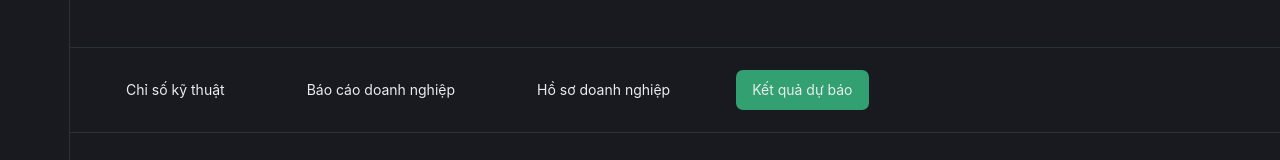
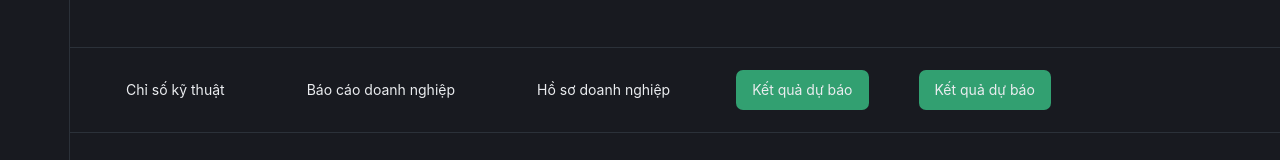
Before and after one commit to finlangai/nextjs_mvp, a Next.js app: page /dashboard/co-phieu/1/ket-qua-du-bao in a window 1280 px wide. Shown: the part 539-699 px from the top of the page. Built offline with nearby package versions, Linux system fonts and the light colour scheme; no server answers.

Commit message:
set up: DuLieuLichSuPage

```diff
--- /dev/null
+++ b/src/app/dashboard/co-phieu/[symbol]/du-lieu-lich-su/page.tsx
@@ -0,0 +1,38 @@
+"use client";
+import { useAppDispatch, useAppSelector } from '@/src/redux/hooks/useAppStore';
+import useSetSelectedButtonSiderBar from '@/src/redux/hooks/useButtonsiderBar';
+
+export default function BaoCaoDoanhNghiepPage({ params }: { params: { symbol: string } }) {
+    const { symbol } = params;
+
+    const dispatch = useAppDispatch();
+
+    // Xác định UI của trang đang ở
+    useSetSelectedButtonSiderBar(4);
+
+    const handleButtonClick = (button: number, text: string) => {
+        // dispatch(setSelectedButtonAndText({ button, text }));
+    };
+
+    return (
+        <>
+            <div className='px-[40px] py-[22px] flex items-center gap-x-[50px] mb-[28px]'>
+                {/* <button
+                    className={`text-[14px] py-[10px] px-[16px] rounded-[7px] ${selectedButton === 1 ? 'bg-fintown-btn-active-3 text-fintown-pr9' : 'text-fintown-txt-2'}`}
+                    onClick={() => handleButtonClick(1, 'Cân đối kế toán')}>
+                    Cân đối kế toán
+                </button>
+                <button
+                    className={`text-[14px] py-[10px] px-[16px] rounded-[7px] ${selectedButton === 2 ? 'bg-fintown-btn-active-3 text-fintown-pr9' : 'text-fintown-txt-2'}`}
+                    onClick={() => handleButtonClick(2, 'Kết quả kinh doanh')}>
+                    Kết quả kinh doanh
+                </button>
+                <button
+                    className={`text-[14px] py-[10px] px-[16px] rounded-[7px] ${selectedButton === 3 ? 'bg-fintown-btn-active-3 text-fintown-pr9' : 'text-fintown-txt-2'}`}
+                    onClick={() => handleButtonClick(3, 'Lưu chuyển tiền tệ')}>
+                    Lưu chuyển tiền tệ
+                </button> */}
+            </div>
+        </>
+    )
+}
--- a/src/app/dashboard/co-phieu/[symbol]/layout.tsx
+++ b/src/app/dashboard/co-phieu/[symbol]/layout.tsx
@@ -81,6 +81,15 @@ export default function MaCoPhieuLayout({ children, params }: { children: React.
                     </button>
                 </Link>
 
+                <Link href={`/dashboard/co-phieu/${symbol}/du-lieu-lich-su`}>
+                    <button
+                        onClick={() => handleButtonClick(4)}
+                        className={`text-sm py-[10px] px-[16px] rounded-[7px] ${selectedButton === 3 ? 'bg-fintown-btn-active-1 text-fintown-txt-1' : 'text-fintown-txt-1'}`}
+                    >
+                        Kết quả dự báo
+                    </button>
+                </Link>
+
             </div>
 
             {/* =========================================COMPONENT============================================== */}
```
